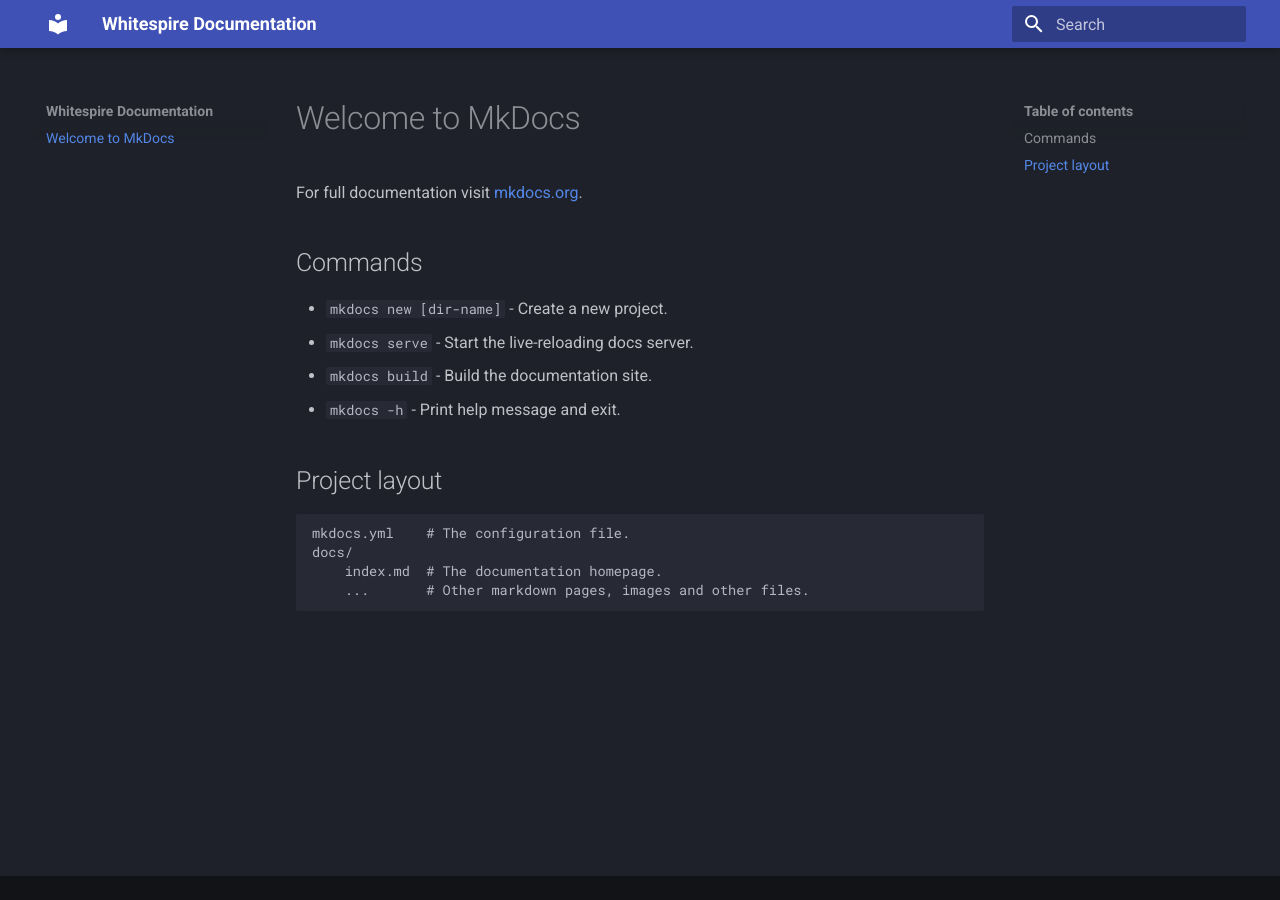
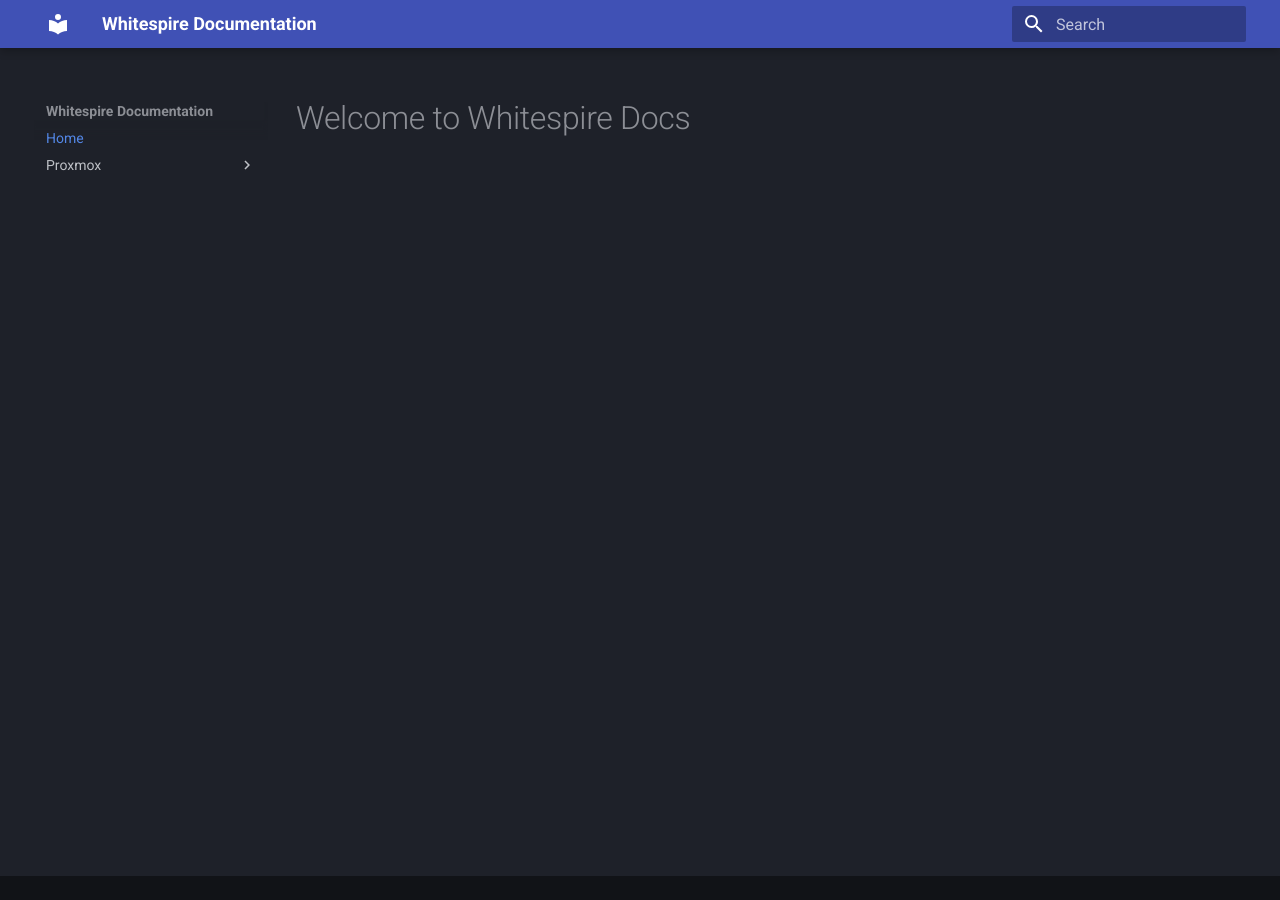
Before and after one commit to HighKingFen-Colo/whitespire-docs, an MkDocs documentation site: the page built from docs/index.md, in a window 1280 px wide. Built offline with MkDocs 1.6.1 and Material for MkDocs 9.7.7, drawn with Linux system fonts in a browser that asks for light colours; plug-ins that fetch from the network failed and are left out.

Commit message:
Add LACP Doc

```diff
--- a/docs/index.md
+++ b/docs/index.md
@@ -1,17 +1 @@
-# Welcome to MkDocs
-
-For full documentation visit [mkdocs.org](https://www.mkdocs.org).
-
-## Commands
-
-* `mkdocs new [dir-name]` - Create a new project.
-* `mkdocs serve` - Start the live-reloading docs server.
-* `mkdocs build` - Build the documentation site.
-* `mkdocs -h` - Print help message and exit.
-
-## Project layout
-
-    mkdocs.yml    # The configuration file.
-    docs/
-        index.md  # The documentation homepage.
-        ...       # Other markdown pages, images and other files.
+# Welcome to Whitespire Docs
--- a/mkdocs.yml
+++ b/mkdocs.yml
@@ -8,8 +8,14 @@
     - navigation.instant
     - search.suggest
     - search.highlight
+markdown_extensions:
+  - admonition
 plugins:
   - privacy
   - search
 extra:
   generator: false
+nav:
+  - Home: index.md
+  - Proxmox:
+    - Link Aggregation Control Protocol: proxmox/lacp.md
```
Also changed, not shown: docs/proxmox/lacp.md (added, +92 -0 lines).
